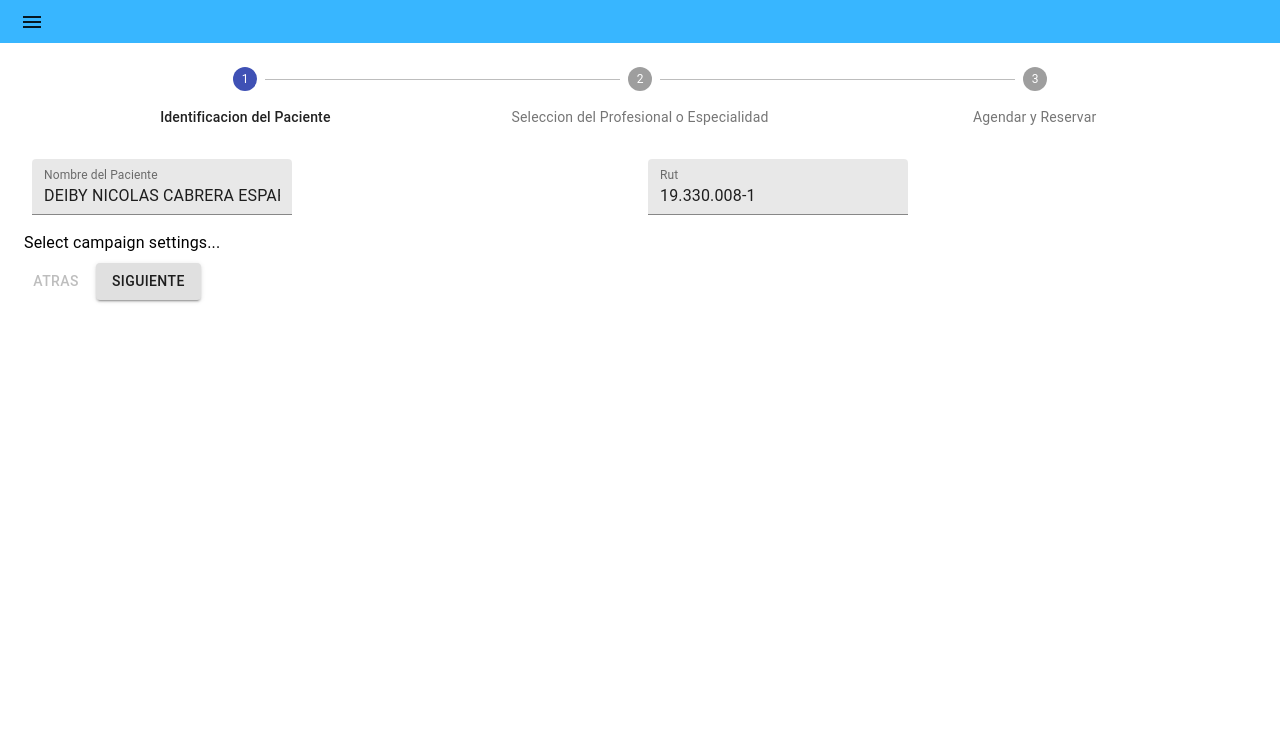
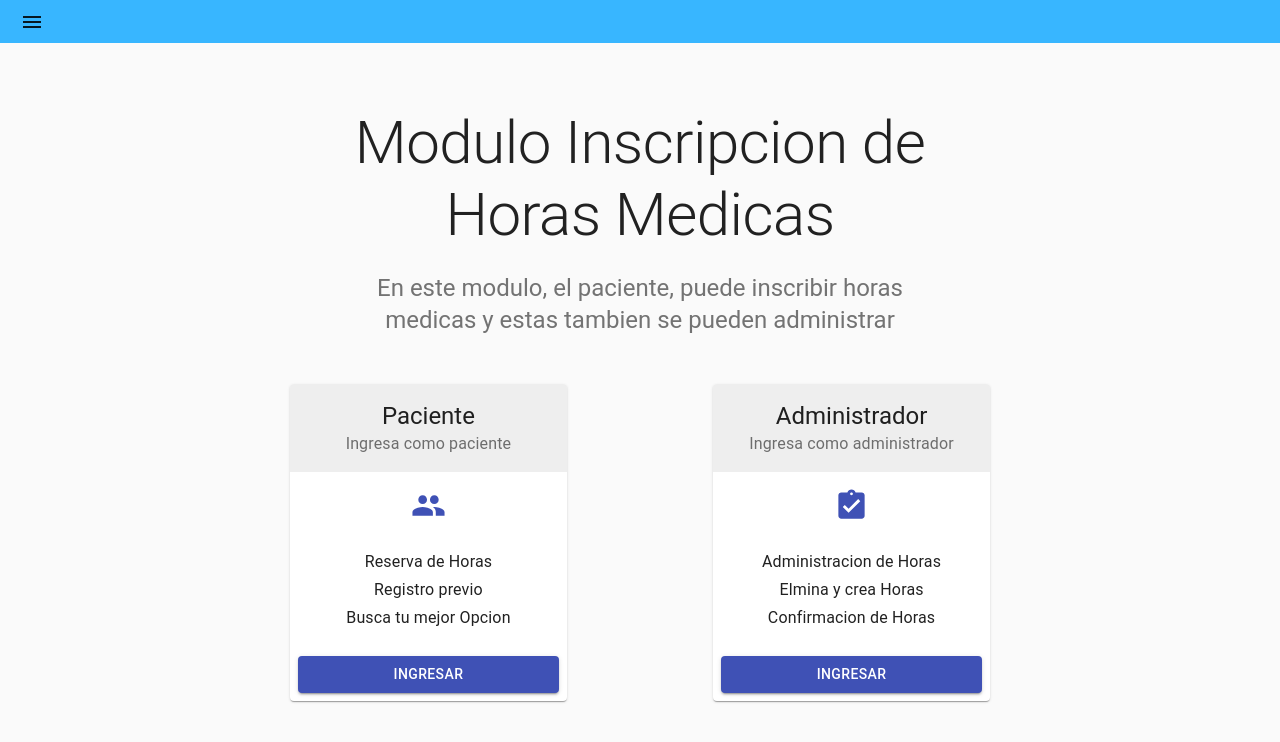
Before and after one commit to ysuvin/frontLecofq5, a React (Create React App) app: page /Grupo4 in a window 1280 px wide. Before the commit this address led to /Grupo4/paciente/horas. Shown: the top 742 px of the page. Built offline with nearby package versions, Linux system fonts and the light colour scheme.

Commit message:
Se incorpora menu de paciente-admin

```diff
--- a/src/App.jsx
+++ b/src/App.jsx
@@ -4,8 +4,7 @@
 import { Route, Switch, Redirect } from 'react-router-dom';
 import ContainerHorasPaciente from './View/Grupo4/ContainerHorasPaciente';
 import ContainerSecretario from './View/Grupo4/ContainerSecretario';
-import Grid from './Model/Grupo4/InscripcionHoras/Grids'
-
+import ContainerSelect from './View/Grupo4/ContainerSelect';
 function App() {
 	return (
 		<div>
@@ -21,14 +20,10 @@
 				{/* Fin Routing Grupo 1*/}
 
 				{/* Routing Grupo 4 */}
+				<Route exact path="/Grupo4" component={ContainerSelect}/>
 				<Route exact path="/Grupo4/paciente/horas" component={ContainerHorasPaciente} />
-				<Route exact path="/Grupo4">
-					<Redirect to="/Grupo4/paciente/horas" />
-				</Route>
-
 				<Route exact path="/Grupo4/secretario/administrar/horas-medicas" component={ContainerSecretario} />
 
-				<Route exact path="/Grupo4/inscripcionHoras" component={Grid} />
 				{/* Fin Routing Grupo 4*/}
 
 			</Switch>
--- a/src/View/Grupo4/ContainerHorasPaciente.js
+++ b/src/View/Grupo4/ContainerHorasPaciente.js
@@ -16,7 +16,6 @@
             </div>
             <Grid />
 
-
         </Fragment>
 
     )
--- /dev/null
+++ b/src/View/Grupo4/ContainerSelect.js
@@ -0,0 +1,21 @@
+import React, {Fragment} from 'react';
+import TemporaryDrawer from './Navbar/Navbar';
+import SelectUser from '../../View/Grupo4/SelectUser'
+
+const ContainerSelect = () => {
+
+
+    return(
+        <Fragment>
+
+            <div className="navbar">
+                <TemporaryDrawer />
+            </div>
+            <SelectUser/>
+
+        </Fragment>
+
+    )
+}
+
+export default ContainerSelect;
--- /dev/null
+++ b/src/View/Grupo4/SelectUser.js
@@ -0,0 +1,245 @@
+import React from 'react';
+import AppBar from '@material-ui/core/AppBar';
+import Button from '@material-ui/core/Button';
+import Card from '@material-ui/core/Card';
+import CardActions from '@material-ui/core/CardActions';
+import CardContent from '@material-ui/core/CardContent';
+import CardHeader from '@material-ui/core/CardHeader';
+import CssBaseline from '@material-ui/core/CssBaseline';
+import Grid from '@material-ui/core/Grid';
+import StarIcon from '@material-ui/icons/StarBorder';
+import Toolbar from '@material-ui/core/Toolbar';
+import Typography from '@material-ui/core/Typography';
+import {Link, useHistory} from 'react-router-dom';
+import { makeStyles } from '@material-ui/core/styles';
+import Container from '@material-ui/core/Container';
+import Box from '@material-ui/core/Box';
+import {AssignmentTurnedIn, People} from '@material-ui/icons';
+
+
+function Copyright() {
+  return (
+    <Typography variant="body2" color="textSecondary" align="center">
+      {'Copyright © '}
+      <Link color="inherit" href="https://material-ui.com/">
+        Your Website
+      </Link>{' '}
+      {new Date().getFullYear()}
+      {'.'}
+    </Typography>
+  );
+}
+
+const useStyles = makeStyles((theme) => ({
+  '@global': {
+    ul: {
+      margin: 0,
+      padding: 0,
+      listStyle: 'none',
+    },
+  },
+  appBar: {
+    borderBottom: `1px solid ${theme.palette.divider}`,
+  },
+  toolbar: {
+    flexWrap: 'wrap',
+  },
+  toolbarTitle: {
+    flexGrow: 1,
+  },
+  link: {
+    margin: theme.spacing(1, 1.5),
+  },
+  heroContent: {
+    padding: theme.spacing(8, 0, 6),
+  },
+  cardHeader: {
+    backgroundColor:
+      theme.palette.type === 'light' ? theme.palette.grey[200] : theme.palette.grey[700],
+  },
+  cardPricing: {
+    display: 'flex',
+    justifyContent: 'center',
+    alignItems: 'baseline',
+    marginBottom: theme.spacing(2),
+  },
+  footer: {
+    borderTop: `1px solid ${theme.palette.divider}`,
+    marginTop: theme.spacing(8),
+    paddingTop: theme.spacing(3),
+    paddingBottom: theme.spacing(3),
+    [theme.breakpoints.up('sm')]: {
+      paddingTop: theme.spacing(6),
+      paddingBottom: theme.spacing(6),
+    },
+  },
+}));
+
+const tiers = [
+  {
+    title: 'Paciente',
+    subheader: 'Ingresa como paciente',
+    icon: <People color='primary' fontSize='large'/>,
+    description: [
+      'Reserva de Horas',
+      'Registro previo',
+      'Busca tu mejor Opcion'
+    ],
+    buttonText: 'Ingresar',
+    buttonVariant: 'contained',
+    ruta: "/Grupo4/paciente/horas"
+},
+  // {
+  //   title: 'Pro',
+  //   subheader: 'Most popular',
+  //   price: '15',
+  //   description: [
+  //     '20 users included',
+  //     '10 GB of storage',
+  //     'Help center access',
+  //     'Priority email support',
+  //   ],
+  //   buttonText: 'Get started',
+  //   buttonVariant: 'contained',
+  // },
+  {
+    title: 'Administrador',
+    subheader: 'Ingresa como administrador',
+    icon: <AssignmentTurnedIn color='primary' fontSize='large'/>,
+    description: [
+      'Administracion de Horas',
+      'Elmina y crea Horas',
+      'Confirmacion de Horas'
+    ],
+    buttonText: 'Ingresar',
+    buttonVariant: 'contained',
+    ruta: "/Grupo4/secretario/administrar/horas-medicas"
+  },
+];
+const footers = [
+  {
+    title: 'Company',
+    description: ['Team', 'History', 'Contact us', 'Locations'],
+  },
+  {
+    title: 'Features',
+    description: ['Cool stuff', 'Random feature', 'Team feature', 'Developer stuff', 'Another one'],
+  },
+  {
+    title: 'Resources',
+    description: ['Resource', 'Resource name', 'Another resource', 'Final resource'],
+  },
+  {
+    title: 'Legal',
+    description: ['Privacy policy', 'Terms of use'],
+  },
+];
+
+export default function Pricing() {
+
+  const history = useHistory()
+  const classes = useStyles();
+
+  return (
+    <React.Fragment>
+      <CssBaseline />
+      {/* <AppBar position="static" color="default" elevation={0} className={classes.appBar}>
+        <Toolbar className={classes.toolbar}>
+          <Typography variant="h6" color="inherit" noWrap className={classes.toolbarTitle}>
+            Company name
+          </Typography>
+          <nav>
+            <Link variant="button" color="textPrimary" href="#" className={classes.link}>
+              Features
+            </Link>
+            <Link variant="button" color="textPrimary" href="#" className={classes.link}>
+              Enterprise
+            </Link>
+            <Link variant="button" color="textPrimary" href="#" className={classes.link}>
+              Support
+            </Link>
+          </nav>
+          <Button href="#" color="primary" variant="outlined" className={classes.link}>
+            Login
+          </Button>
+        </Toolbar>
+      </AppBar> */}
+      {/* Hero unit */}
+      <Container maxWidth="sm" component="main" className={classes.heroContent}>
+        <Typography component="h1" variant="h2" align="center" color="textPrimary" gutterBottom>
+          Modulo Inscripcion de Horas Medicas
+        </Typography>
+        <Typography variant="h5" align="center" color="textSecondary" component="p">
+          En este modulo, el paciente, puede inscribir horas medicas y estas tambien se pueden administrar
+        </Typography>
+      </Container>
+      {/* End hero unit */}
+      <Container maxWidth="md" component="main">
+        <Grid container spacing={5} alignItems="flex-end" justify='space-evenly'>
+          {tiers.map((tier) => (
+            // Enterprise card is full width at sm breakpoint
+            <Grid item key={tier.title} xs={12} sm={tier.title === 'Enterprise' ? 12 : 6} md={4} >
+              <Card>
+                <CardHeader
+                  title={tier.title}
+                  subheader={tier.subheader}
+                  titleTypographyProps={{ align: 'center' }}
+                  subheaderTypographyProps={{ align: 'center' }}
+                  action={tier.title === 'Pro' ? <StarIcon /> : null}
+                  className={classes.cardHeader}
+                />
+                <CardContent>
+                  <div className={classes.cardPricing}>
+                    {/* <Typography component="h2" variant="h3" color="textPrimary">
+                      ${tier.price}
+                    </Typography> */}
+                    <Typography variant="h6" color="textSecondary">
+                      {tier.icon}
+                    </Typography>
+                  </div>
+                  <ul>
+                    {tier.description.map((line) => (
+                      <Typography component="li" variant="subtitle1" align="center" key={line}>
+                        {line}
+                      </Typography>
+                    ))}
+                  </ul>
+                </CardContent>
+                <CardActions>
+                        <Button fullWidth variant={tier.buttonVariant} color="primary" onClick={()=> history.push(tier.ruta)}>
+                            {tier.buttonText}
+                        </Button>
+                </CardActions>
+              </Card>
+            </Grid>
+          ))}
+        </Grid>
+      </Container>
+      {/* Footer */}
+      {/* <Container maxWidth="md" component="footer" className={classes.footer}>
+        <Grid container spacing={4} justify="space-evenly">
+          {footers.map((footer) => (
+            <Grid item xs={6} sm={3} key={footer.title}>
+              <Typography variant="h6" color="textPrimary" gutterBottom>
+                {footer.title}
+              </Typography>
+              <ul>
+                {footer.description.map((item) => (
+                  <li key={item}>
+                    <Link href="#" variant="subtitle1" color="textSecondary">
+                      {item}
+                    </Link>
+                  </li>
+                ))}
+              </ul>
+            </Grid>
+          ))}
+        </Grid>
+        <Box mt={5}>
+          <Copyright />
+        </Box>
+      </Container> */}
+      {/* End footer */}
+    </React.Fragment>
+  );
+}
```
